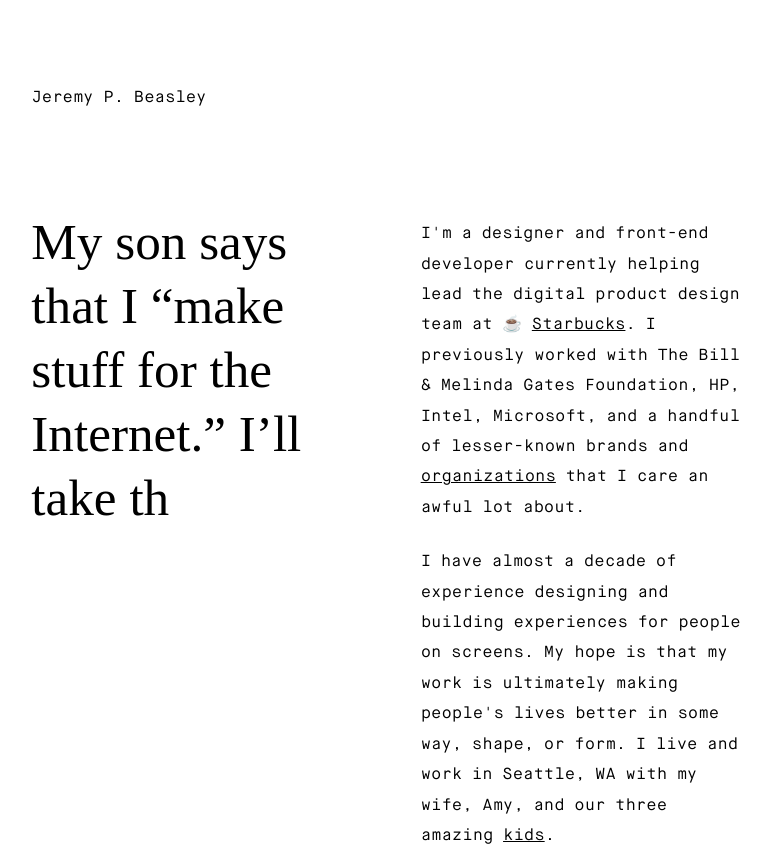
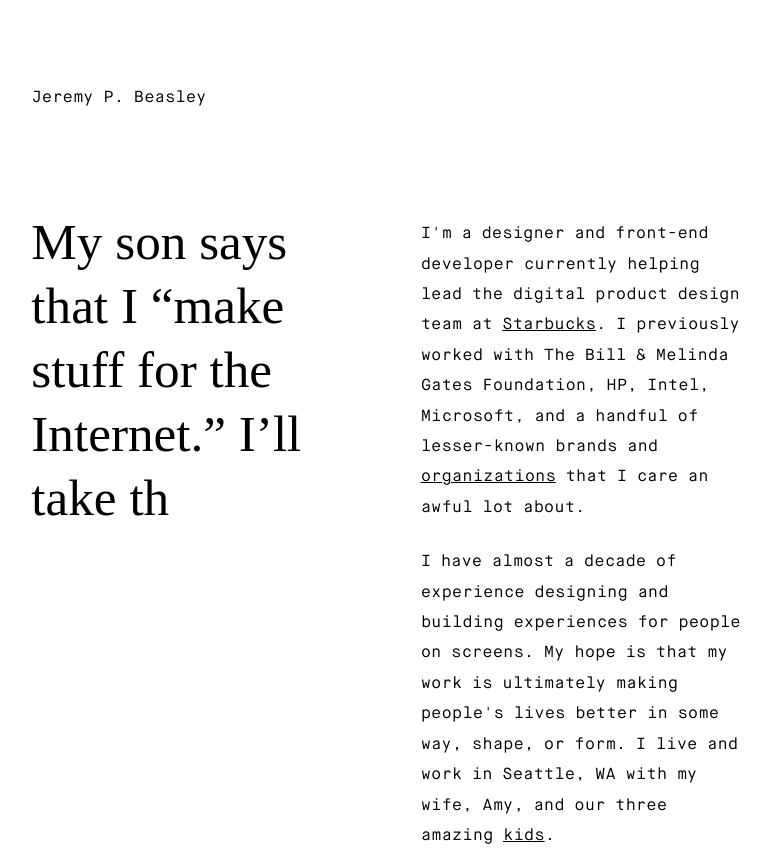
Before and after one commit to jeremypbeasley/suntorytime, a website: page dist/index.html in a window 1280 px wide. Shown: the top 854 px of the page, without its empty margins (446-1217 px from the left). Drawn offline with Linux system fonts and the light colour scheme; no server answers.

Commit message:
removed emojis because im insecure about my comedic side in a professional context

```diff
--- a/dist/index.html
+++ b/dist/index.html
@@ -52,7 +52,7 @@ Source code on Github here: https://github.com/jeremypbeasley/suntorytime
         <h1 class="WelcomeMessage"></h1>
       </div>
       <div class="column col-xs-12 col-md-4">
-        <p>I'm a designer and front-end developer currently helping lead the digital product design team at &#x2615; <a href="http://starbucks.com">Starbucks</a>. I previously worked with The Bill & Melinda Gates Foundation, HP, Intel, Microsoft, and a handful of lesser-known brands and <a href="http://iwantrest.com/" target="_blank">organizations</a> that I care an awful lot about.</p>
+        <p>I'm a designer and front-end developer currently helping lead the digital product design team at <!-- &#x2615;  --><a href="http://starbucks.com">Starbucks</a>. I previously worked with The Bill & Melinda Gates Foundation, HP, Intel, Microsoft, and a handful of lesser-known brands and <a href="http://iwantrest.com/" target="_blank">organizations</a> that I care an awful lot about.</p>
          <p>I have almost a decade of experience designing and building experiences for people on screens. My hope is that my work is ultimately making people's lives better in some way, shape, or form. I live and work in Seattle, WA with my wife, Amy, and our three amazing <a href="http://vsco.co/bsley/grid/1" target="_blank">kids</a>.</p>
       </div>
       <!-- <div class="column col-xs-12 col-md-4">
```
